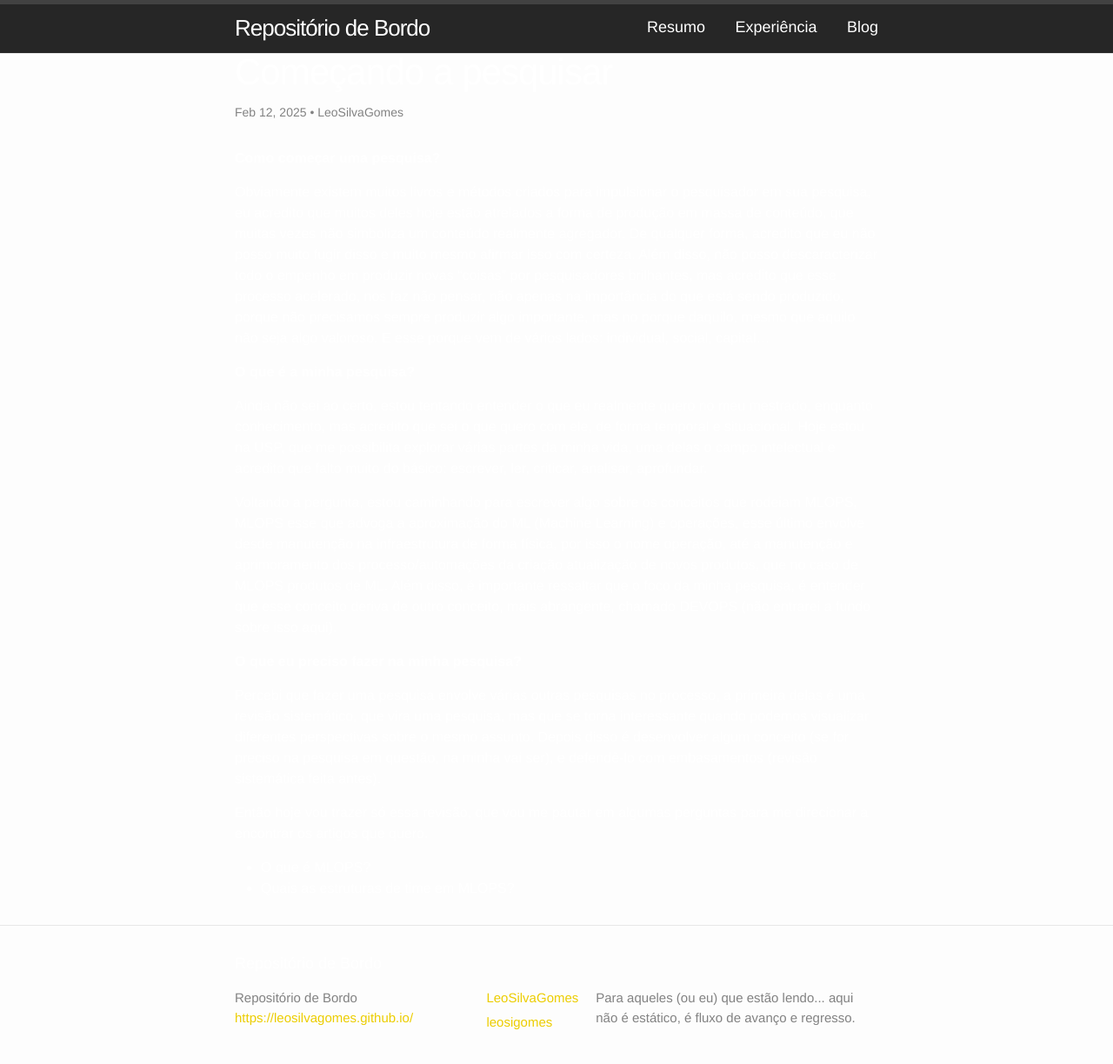
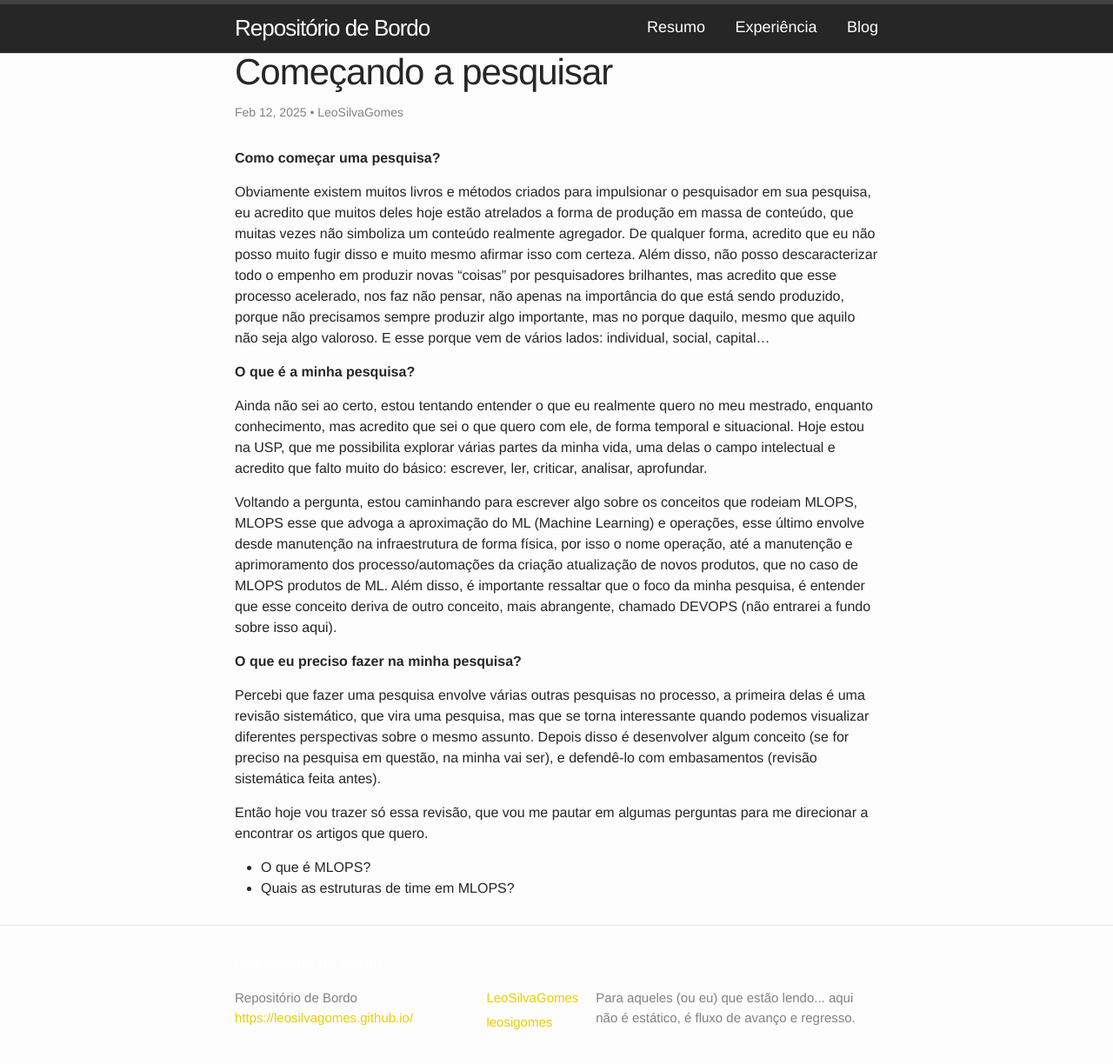
Before and after one commit to LeoSilvaGomes/repositorio-de-bordo, a Jekyll site: the page built from _posts/2025-02-12-post-2.md, in a window 1280 px wide and 1247 px high. Shown: the top 1224 px of the window at 87% size. Built offline with Jekyll 4.4.1, drawn with Linux system fonts in a browser that asks for light colours; nearby versions of some CDN libraries.

Commit message:
Adjust color in the correct file

```diff
--- a/_sass/_base.scss
+++ b/_sass/_base.scss
@@ -464,6 +464,10 @@ table td {
 /**
   * Posts
   */
+.post {
+  color: #262626;
+}
+
 .post-header {
   margin-bottom: 30px;
 }
```
